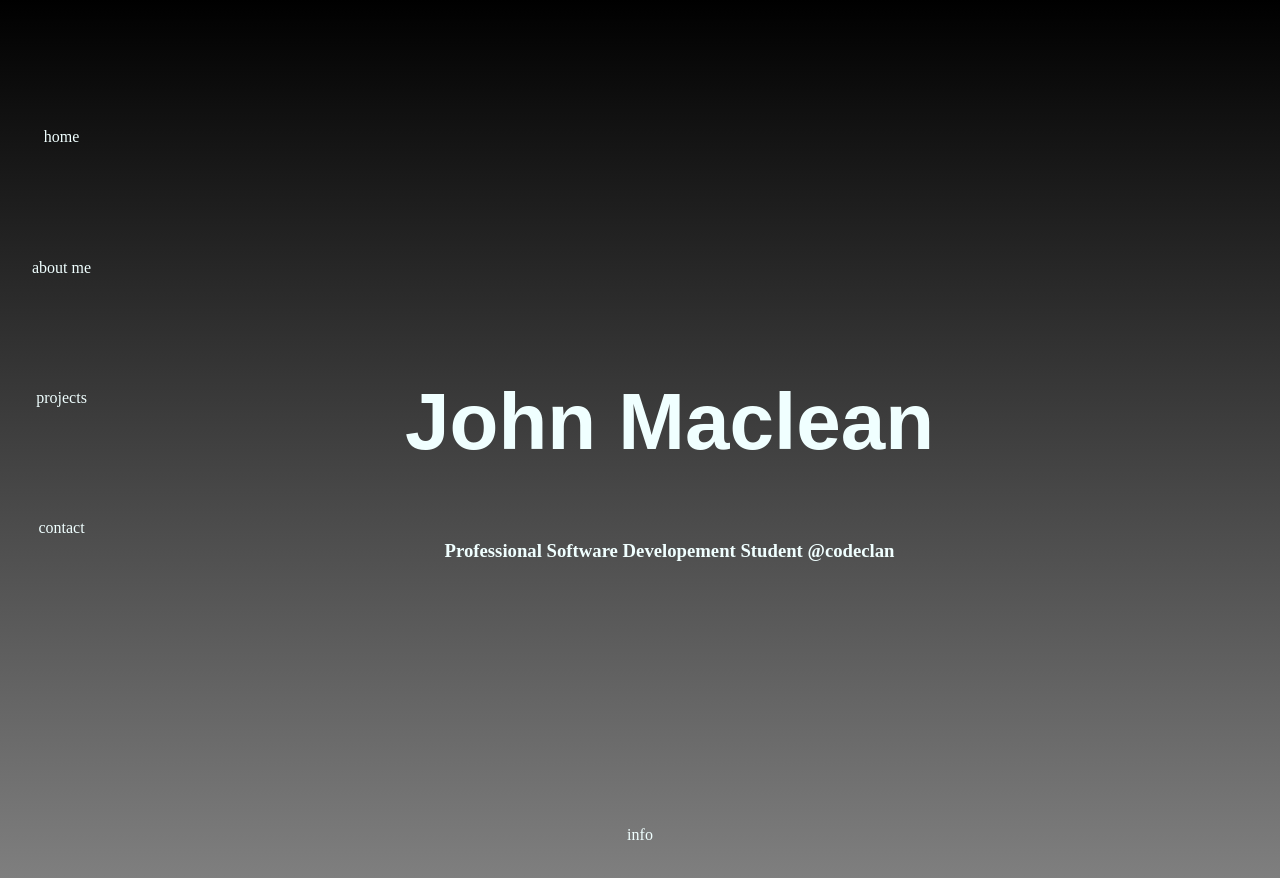
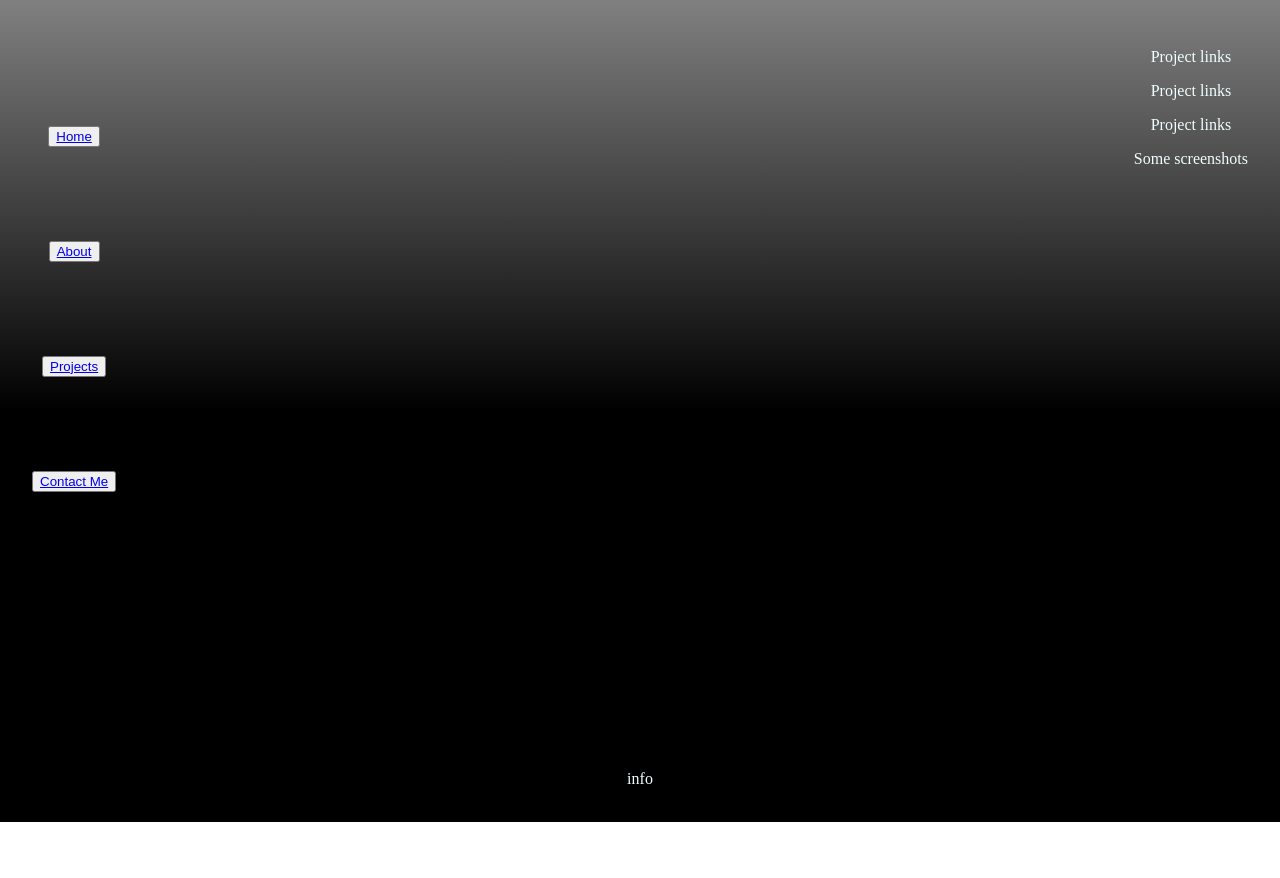
Before and after one commit to tribute2johnny/My-Portfolio, a React (Create React App) app: page /Projects in a window 1280 px wide. Shown: the top 878 px of the page. After the commit the page ends 822 px from the top, so only its background shows below. Built offline with nearby package versions, Linux system fonts and the light colour scheme.

Commit message:
routes done

```diff
--- a/package.json
+++ b/package.json
@@ -9,6 +9,7 @@
     "@testing-library/user-event": "^13.5.0",
     "react": "^18.2.0",
     "react-dom": "^18.2.0",
+    "react-router-dom": "^6.3.0",
     "react-scripts": "5.0.1",
     "web-vitals": "^2.1.4"
   },
--- a/src/App.css
+++ b/src/App.css
@@ -1,6 +1,6 @@
 .App {
   text-align: center;
-  background-image: linear-gradient(black, grey);
+  background-image: linear-gradient( grey, black, black);
   margin: 0;
   padding: 2em;
   color: azure;
@@ -14,12 +14,12 @@
 .main {
   display: flex;
   justify-content: space-between;
-  height: 98vh;
+  height: 92vh;
 }
 .my-name {
   font-size: 80px;
   font-family: sans-serif;
-  margin-top: 65%;
+  margin: auto;
 }
 
 .navbar {
@@ -31,23 +31,12 @@
 }
 
 .centre {
-  display: flex;
-  align-items: center;
 
-
-  flex-direction: column;
+  text-align: center;
+  margin: auto;
 
 }
 
 .footer {
-  padding: 10px;
+  padding: 2px;
 }
-
-.selfie {
-  border-radius: 50%;
-  height: 300px;
-  width: 350px;
-
-
-
-}
--- a/src/App.js
+++ b/src/App.js
@@ -1,35 +1,37 @@
 import './App.css';
 import React from 'react';
+import { BrowserRouter as Router, Routes, Route } from 'react-router-dom';
+import About from './Components/About';
+import Home from './Components/Home';
+import Projects from './Components/Projects';
+import Navbar from './Components/Navbar';
+import ErrorPage from './Components/ErrorPage';
+import Contact from './Components/Contact';
 
 
 function App() {
   return (
-    <div className="App">
+    <div className='App'>
+      <Router >
 
-      <div className='main'>
-        <div className='navbar'>
-          <p>home</p>
-          <p>about me</p>
-          <p>projects</p>
-          <p>contact</p>
+        <div className='main'>
+
+          <Navbar />
+
+          <Routes>
+            <Route path="/portfolio" element={<Home />} />
+            <Route path="/About" element={<About />} />
+            <Route path="/Projects" element={<Projects />} />
+            <Route path="/Contact" element={<Contact />} />
+            <Route path="*" element={<ErrorPage />} />
+          </Routes>
         </div>
-
-        <div className='centre'>
-
-          <h1 className='my-name'>John Maclean</h1>
-
-          <h3>Professional Software Developement Student @codeclan</h3>
-
-        </div>
-        <div>
-
-        </div>
-      </div>
+      </Router>
       <footer className='footer'>
         info
       </footer>
+    </div>
 
-    </div>
   );
 }
 
--- /dev/null
+++ b/src/Components/About.js
@@ -0,0 +1,10 @@
+import React from "react";
+
+const About = () => (
+  <div>
+    <h4>About</h4>
+    <p>Some information about me.</p>
+  </div>
+);
+
+export default About;
--- /dev/null
+++ b/src/Components/Contact.js
@@ -0,0 +1,12 @@
+import React from "react";
+
+const Contact = () => {
+    return(
+    <div>
+        <h2>Some contact details</h2>
+        <h3>my email</h3>
+    </div>
+    )
+};
+
+export default Contact;
--- /dev/null
+++ b/src/Components/ErrorPage.js
@@ -0,0 +1,11 @@
+import React from 'react';
+
+const ErrorPage = () => {
+
+    return(
+        <h1>404 - PAGE NOT FOUND</h1>
+    )
+
+}
+
+export default ErrorPage;
--- /dev/null
+++ b/src/Components/Home.js
@@ -0,0 +1,25 @@
+import React from "react";
+
+const Home = () => {
+    return(
+
+
+
+
+
+        <div className='centre'>
+
+          <h1 className='my-name'>John MacLean</h1>
+
+          <h3>Professional Software Developement Student @codeclan</h3>
+
+        </div>
+
+
+
+
+
+    )
+}
+
+export default Home;
--- /dev/null
+++ b/src/Components/Navbar.js
@@ -0,0 +1,23 @@
+import React from 'react';
+import {Link} from 'react-router-dom';
+
+const Navbar = () => {
+    return(
+        <div className='navbar'>
+            <button>
+                <Link to="/portfolio">Home</Link>
+            </button>
+            <button>
+                <Link to="/About">About</Link>
+            </button>
+            <button>
+                <Link to="/Projects">Projects</Link>
+            </button>
+            <button>
+                <Link to="/Contact">Contact Me</Link>
+            </button>
+        </div>
+    )
+}
+
+export default Navbar;
--- /dev/null
+++ b/src/Components/Projects.js
@@ -0,0 +1,15 @@
+import React from "react";
+
+const Projects = () => {
+    return(
+    <div>
+        <p>Project links</p>
+        <p>Project links</p>
+        <p>Project links</p>
+        <p>Some screenshots</p>
+
+    </div>
+    )
+}
+
+export default Projects;
```
Also changed, not shown: src/20190626_153156.jpg (deleted), 1 other file (tests, documents, lock files or other folders).
